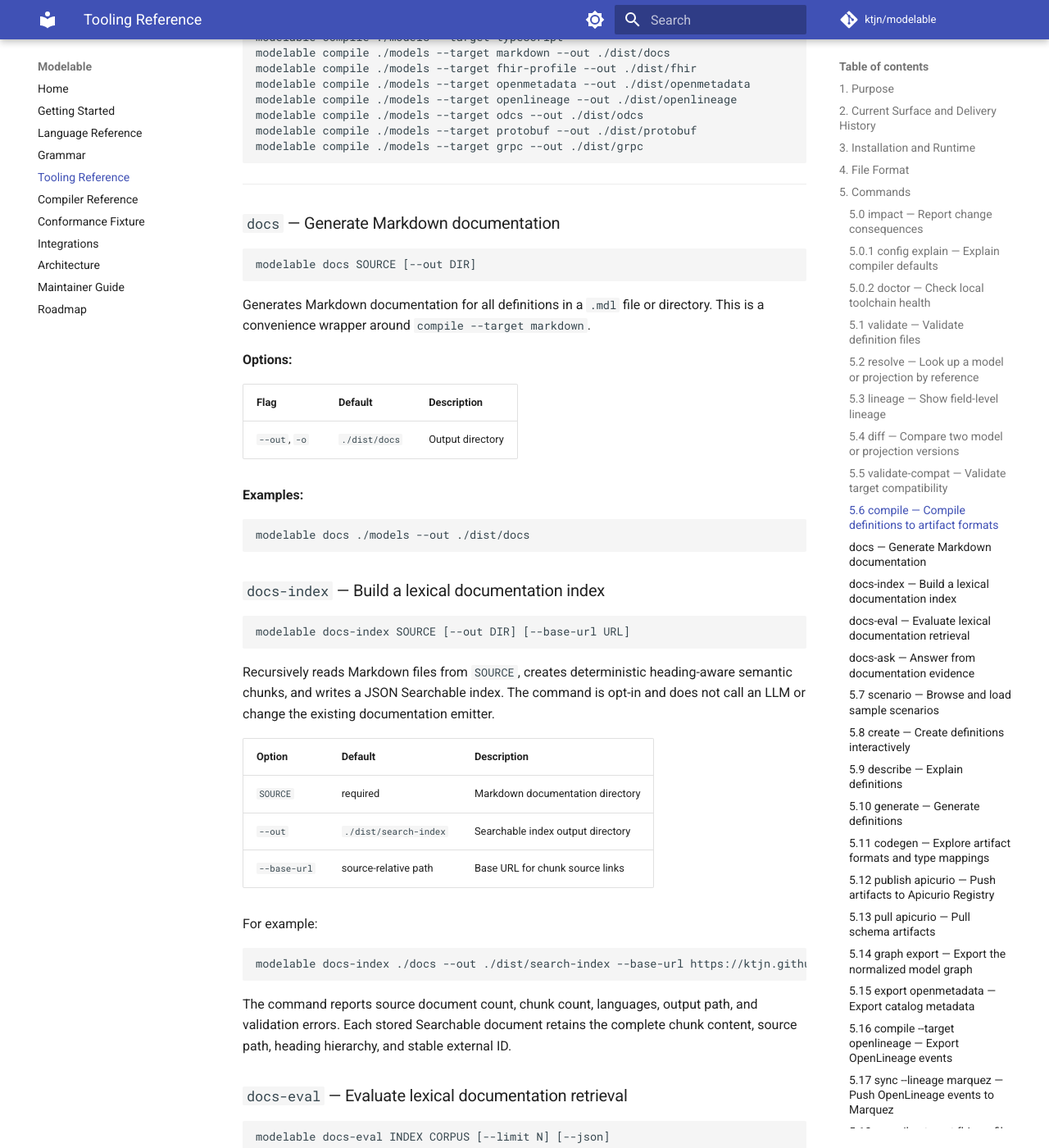
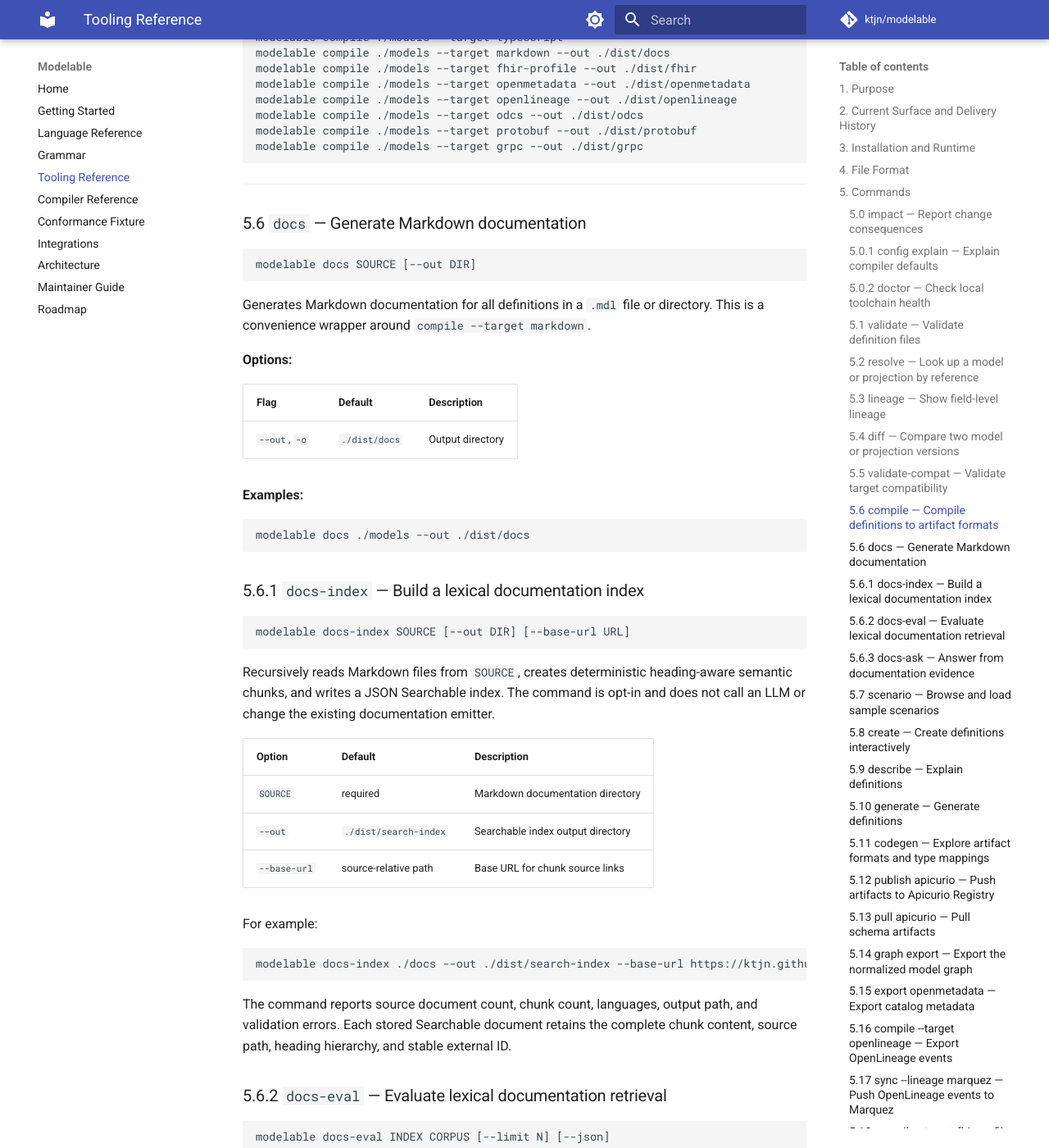
Before and after one commit to ktjn/modelable, an MkDocs documentation site: the page built from docs/cli-reference.md, in a window 1280 px wide and 1400 px high, scrolled down 10717 px. Shown: the whole window at 82% size. Built offline with MkDocs 1.6.1 and Material for MkDocs 9.7.7, drawn with Linux system fonts in a browser that asks for light colours; comment, search, counter and statistics services are not loaded.

````diff
--- a/docs/cli-reference.md
+++ b/docs/cli-reference.md
@@ -405,7 +405,7 @@
 
 ---
 
-### `docs` — Generate Markdown documentation
+### 5.6 `docs` — Generate Markdown documentation
 
 ```text
 modelable docs SOURCE [--out DIR]
@@ -425,7 +425,7 @@
 modelable docs ./models --out ./dist/docs
 ```
 
-### `docs-index` — Build a lexical documentation index
+### 5.6.1 `docs-index` — Build a lexical documentation index
 
 ```text
 modelable docs-index SOURCE [--out DIR] [--base-url URL]
@@ -452,7 +452,7 @@
 and validation errors. Each stored Searchable document retains the complete
 chunk content, source path, heading hierarchy, and stable external ID.
 
-### `docs-eval` — Evaluate lexical documentation retrieval
+### 5.6.2 `docs-eval` — Evaluate lexical documentation retrieval
 
 ```text
 modelable docs-eval INDEX CORPUS [--limit N] [--json]
@@ -496,7 +496,7 @@
 modelable docs-eval ./dist/search-index/manifest.json ./rag-evaluation.yaml --json
 ```
 
-### `docs-ask` — Answer from documentation evidence
+### 5.6.3 `docs-ask` — Answer from documentation evidence
 
 ```text
 modelable docs-ask QUESTION [--docs-index PATH] [--limit N] [--max-context-words N]
````
